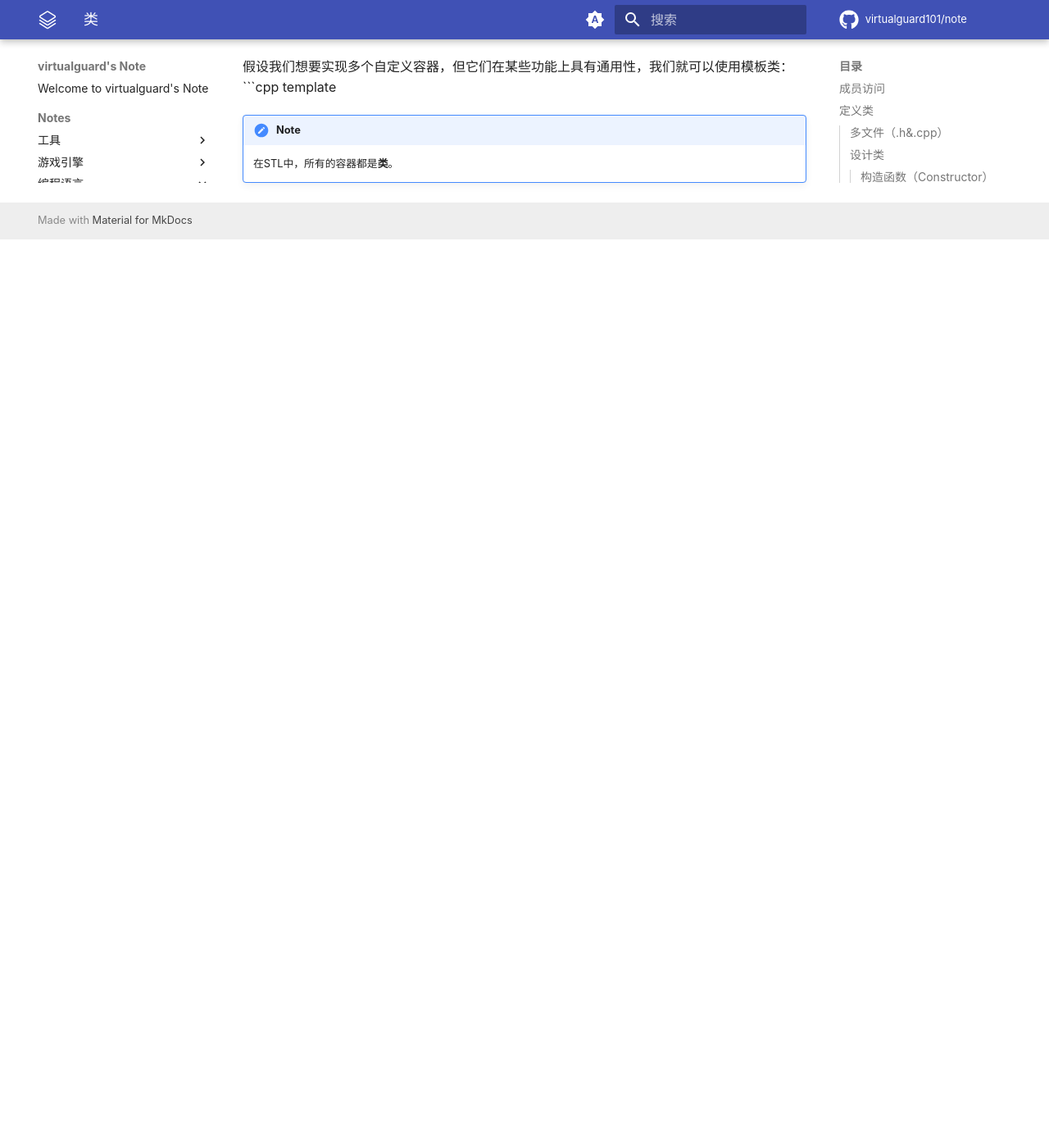
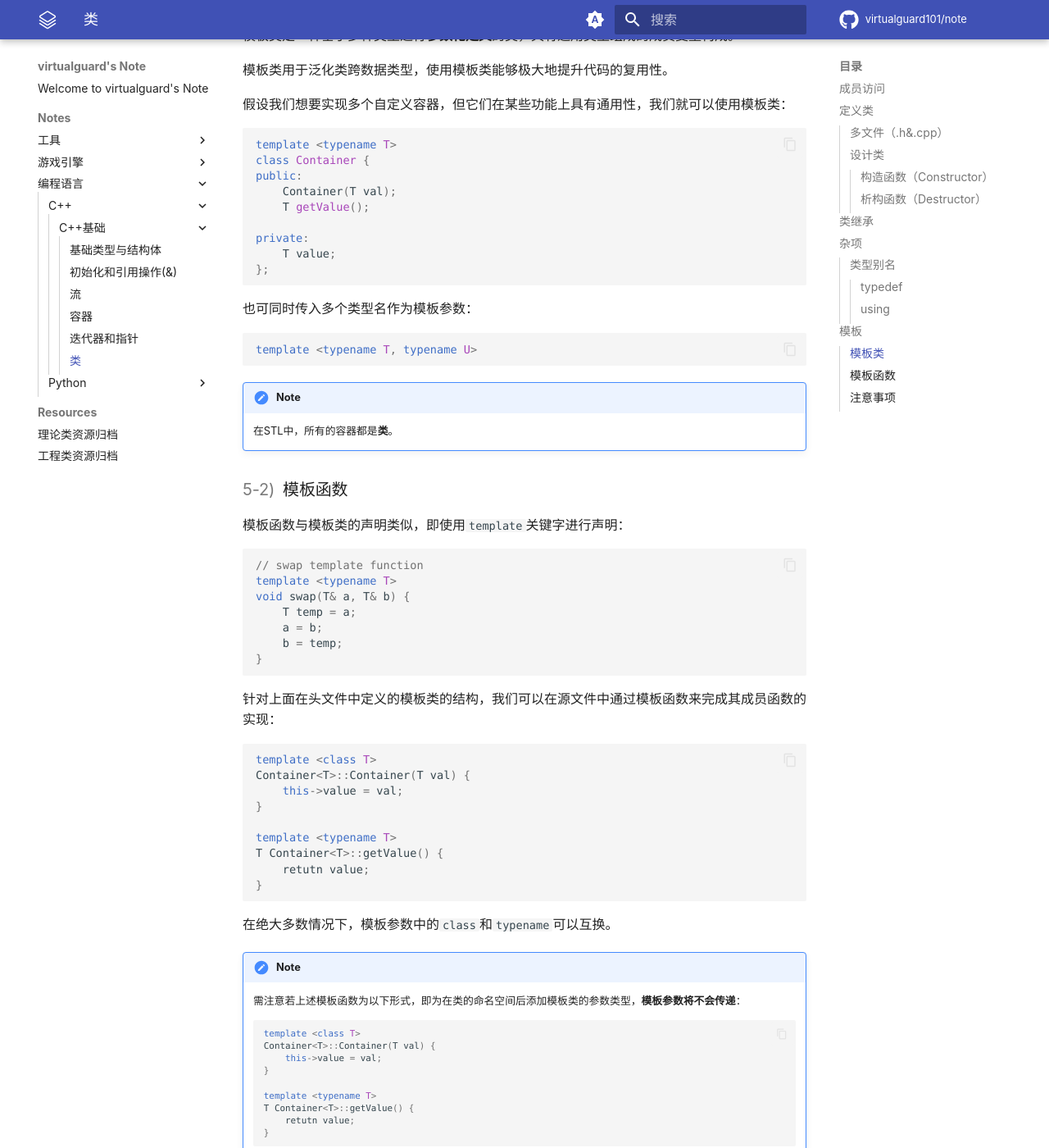
Before and after one commit to virtualguard101/note, an MkDocs documentation site: the page built from docs/notes/编程语言/c++/c++基础/6-classes.md, in a window 1280 px wide and 1400 px high, scrolled down 6433 px. Shown: the whole window at 82% size. Built offline with MkDocs 1.6.1 and Material for MkDocs 9.7.7, drawn with Linux system fonts in a browser that asks for light colours; some web fonts are replaced; comment, search, counter and statistics services are not loaded; before the commit the page ends 6725 px from its top, so only the background shows below that; some of the changed text lies outside the part shown.

Commit message:
update linux: crontab; cpp-base-6: classes

````diff
--- a/docs/notes/编程语言/c++/c++基础/6-classes.md
+++ b/docs/notes/编程语言/c++/c++基础/6-classes.md
@@ -233,7 +233,9 @@
 using quadratic = std::pair<bool, std::pair<double, double>>;
 ```
 
-## 模板类
+## 模板
+
+### 模板类
 
 - [Class Templates | CS106L-TextBook](https://cs106l.github.io/textbook/templates/class-templates)
 
@@ -244,6 +246,82 @@
 假设我们想要实现多个自定义容器，但它们在某些功能上具有通用性，我们就可以使用模板类：
 ```cpp
 template <typename T>
+class Container {
+public:
+    Container(T val);
+    T getValue();
+
+private:
+    T value;
+};
+```
+
+也可同时传入多个类型名作为模板参数：
+```cpp
+template <typename T, typename U>
+```
 
 !!! note
     在STL中，所有的容器都是**类**。
+
+### 模板函数
+
+模板函数与模板类的声明类似，即使用`template`关键字进行声明：
+```cpp
+// swap template function
+template <typename T>
+void swap(T& a, T& b) {
+    T temp = a;
+    a = b;
+    b = temp;
+}
+```
+
+针对上面在头文件中定义的模板类的结构，我们可以在源文件中通过模板函数来完成其成员函数的实现：
+```cpp
+template <class T>
+Container<T>::Container(T val) {
+    this->value = val;
+}
+
+template <typename T>
+T Container<T>::getValue() {
+    retutn value;
+}
+```
+
+在绝大多数情况下，模板参数中的`class`和`typename`可以互换。
+
+!!! note
+    需注意若上述模板函数为以下形式，即为在类的命名空间后添加模板类的参数类型，**模板参数将不会传递**：
+    ```cpp
+    template <class T>
+    Container<T>::Container(T val) {
+        this->value = val;
+    }
+
+    template <typename T>
+    T Container<T>::getValue() {
+        retutn value;
+    }
+    ```
+    C++要求我们在命名空间中确定模板参数，因为根据参数的不同，我们的类可能会有不同的表现。
+
+### 注意事项
+
+在创建模板类时，需要在定义模板类结构的`.h`文件中包含对应的`.cpp`实现：
+
+```cpp
+template <typename T>
+class Container {
+public:
+    Container(T val);
+    T getValue();
+
+private:
+    T value;
+};
+
+// must do this!
+#include "Container.cpp"
+```
````
Also changed, not shown: docs/notes/工具/linux/crontab.md (added, +106 -0 lines).
